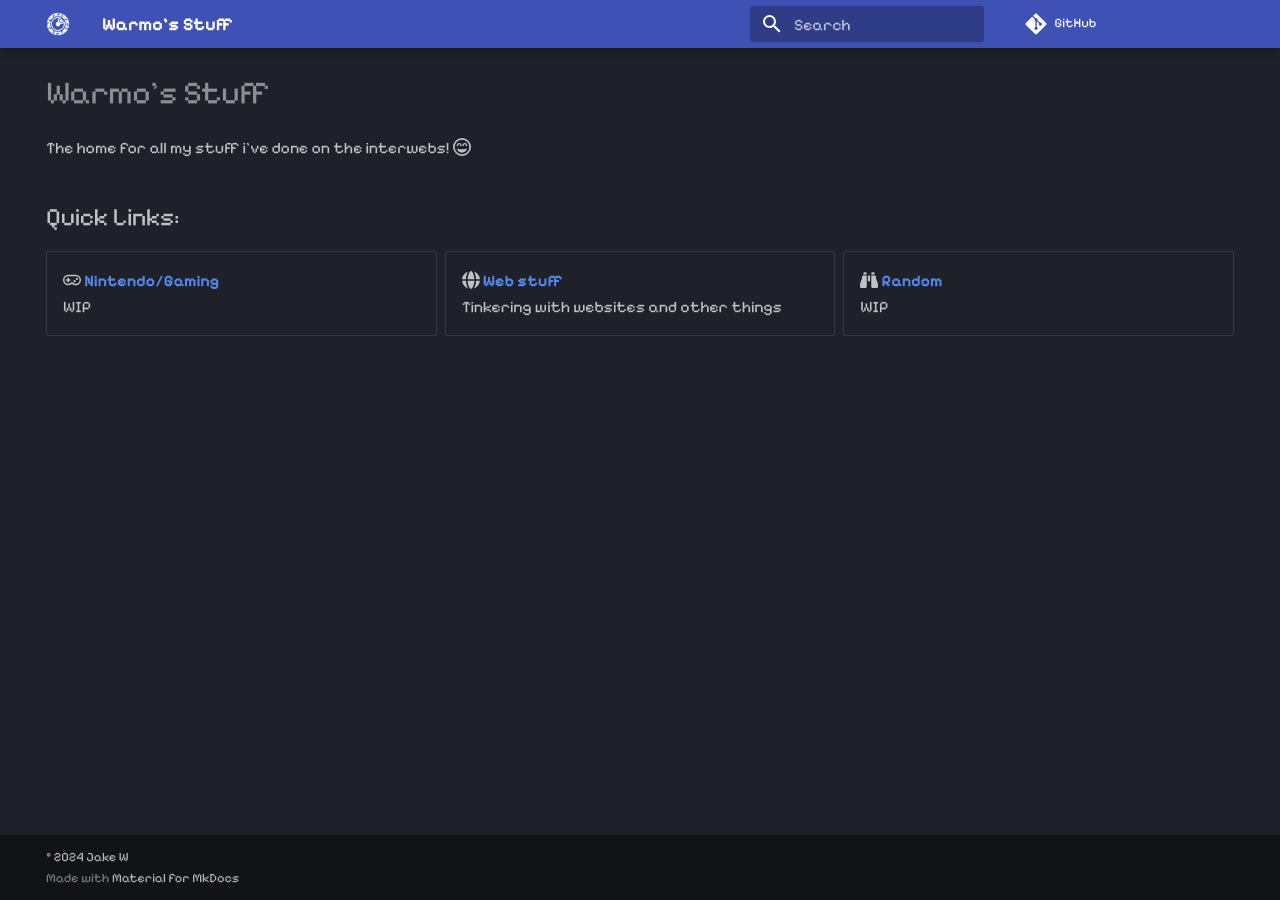
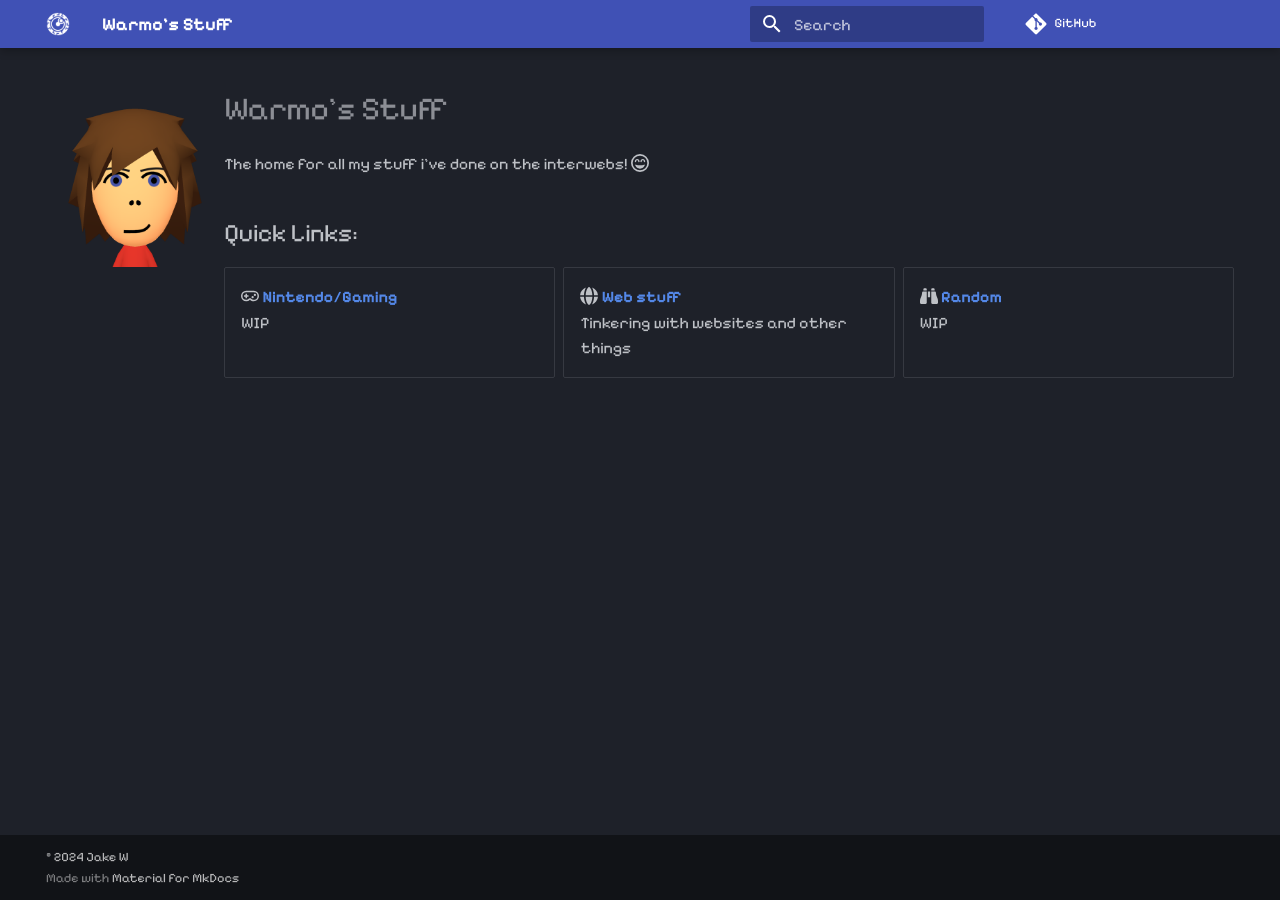
Before and after one commit to Warmo/warmo.github.io, an MkDocs documentation site: the page built from docs/index.md, in a window 1280 px wide. Built offline with MkDocs 1.6.1 and Material for MkDocs 9.7.7, drawn with Linux system fonts in a browser that asks for light colours; comment, search, counter and statistics services are not loaded.

Commit message:
Added Mii

```diff
--- a/docs/index.md
+++ b/docs/index.md
@@ -6,9 +6,11 @@ hide:
   - toc
 ---
 
+![Mii](/images/mii.png){ align=left width="15%" }
+
 # Warmo's Stuff
 
- The home for all my stuff i've done on the interwebs!  :fontawesome-regular-face-grin-beam:
+The home for all my stuff i've done on the interwebs!  :fontawesome-regular-face-grin-beam:
 
 ## Quick Links:
 
--- a/docs/stylesheets/extra.css
+++ b/docs/stylesheets/extra.css
@@ -29,3 +29,7 @@
       opacity: 0;
     }
   }
+
+  .md-typeset img[align=left] {
+    margin:1em 0em 0.1em 0em;
+  }
```
Also changed, not shown: docs/images/mii.png (added).
